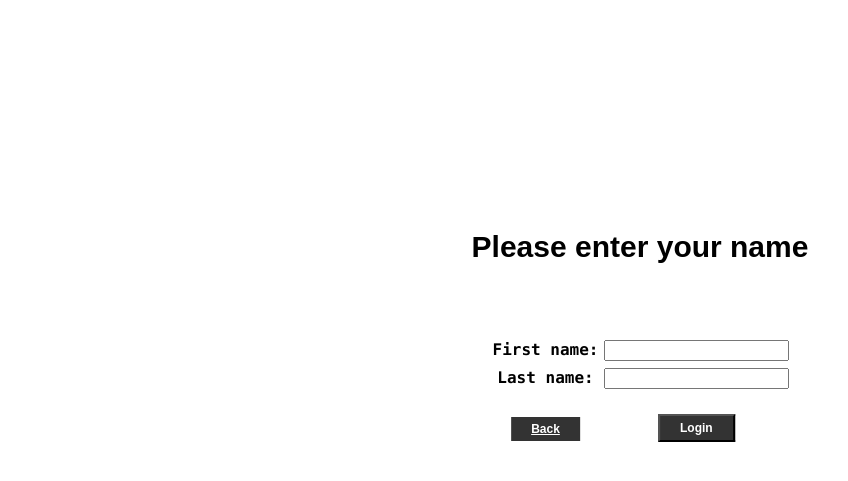
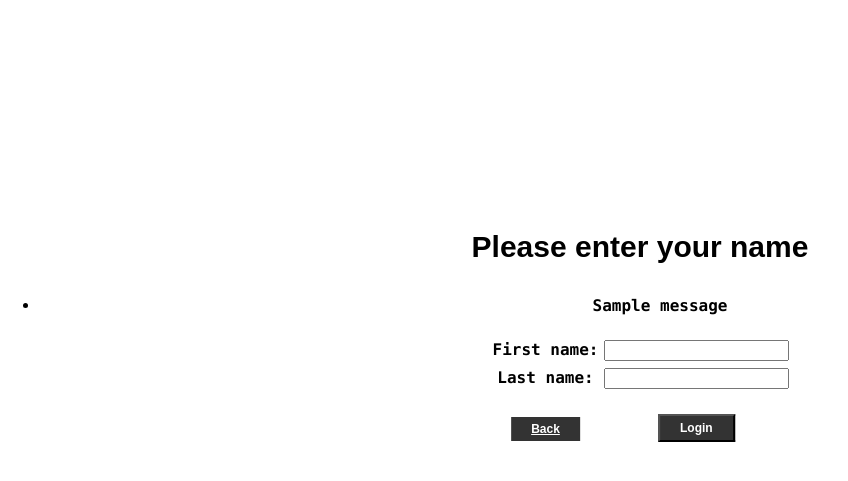
Before and after one commit to TetianaVerkhalantseva/Web-basert-Quiz, a Flask app: page /user-login in a window 1280 px wide. Shown: the top 481 px of the page, without its empty margins (0-848 px from the left). Run offline with Flask 3, Linux system fonts and the light colour scheme; one stand-in notice (Sample message) is shown; parts of the project's set-up code (start-up, migrations or seed data) failed here and were passed over.

Commit message:
Update user_login.html

```diff
--- a/templates/user_login.html
+++ b/templates/user_login.html
@@ -8,15 +8,16 @@
   <body>
     <form class="my-form", action="{{ url_for('success') }}", method="post">
       <h3 class="title">Please enter your name</h2>
+
       <table class="table">
         <tr>
           <td>First name: </td>
-          <td><input type="text" name="first_name"></td>
+          <td><input type="text" name="firstname"></td>
         </tr>
 
         <tr>
           <td>Last name: </td>
-          <td><input type="text" name="last_name"></td>
+          <td><input type="text" name="lastname"></td>
         </tr>
 
         <tr>
@@ -24,6 +25,12 @@
           <td><input type="submit" value="Login" class="button"></td>
         </tr>
       </table>
+
+      <ul>
+        {% for message in get_flashed_messages() %}
+          <li>{{ message }}</li>
+        {% endfor %}
+      </ul>
     </form>
   </body>
 
```
